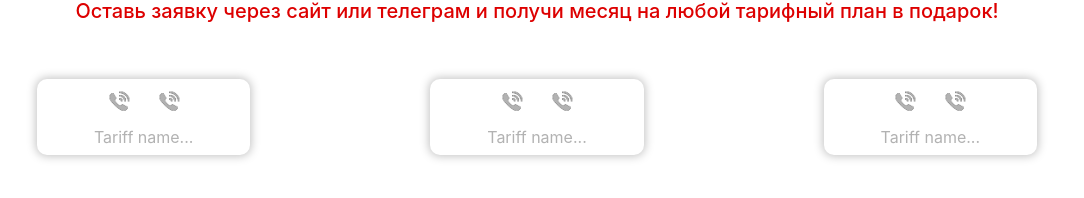
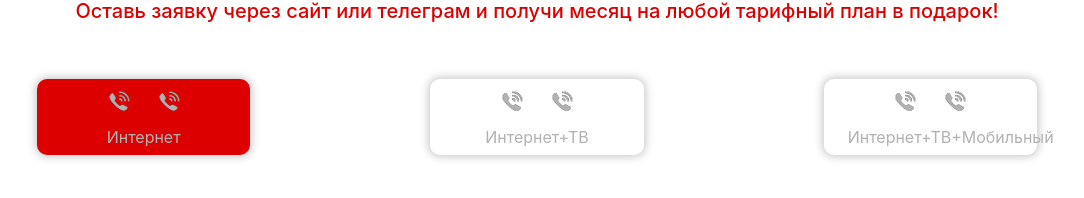
Before and after one commit to babo4ka/sanya_mts, a React (Create React App) app: page / in a window 1280 px wide. Shown: the part 474-672 px from the top of the page, without its empty margins (103-1187 px from the left). Built offline with nearby package versions, Linux system fonts and the light colour scheme.

Commit message:
19:16 21.03.2022

```diff
--- a/src/App.jsx
+++ b/src/App.jsx
@@ -29,15 +29,15 @@ function App() {
 
           {/* акция */}
           <div className="row justify-content-center action_holder mt-5">
-            <h5>{config.action}</h5>
+            <h5>{config.stock}</h5>
           </div>
           {/* конец акции */}
 
           {/* навигация по тарифам */}
           <div className="row justify-content-center mt-5 tariffs_nav_holder">
-            <TariffBtn/>
-            <TariffBtn/>
-            <TariffBtn/>
+            <TariffBtn name="Интернет" id="internet" className={config.tariffNav.active.className} active={true}/>
+            <TariffBtn name="Интернет+ТВ" id="internet_tv" className={config.tariffNav.inactive.className} active={false}/>
+            <TariffBtn name="Интернет+ТВ+Мобильный" id="internet_tv_phone" className={config.tariffNav.inactive.className} active={false}/>
           </div>
           {/* конец навигации по тарифам */}
         </div>
--- a/src/components/TariffBtn.jsx
+++ b/src/components/TariffBtn.jsx
@@ -1,17 +1,33 @@
 import './TariffBtn.scss'
 import icon from '../icons/gray/phone_gray.png'
+import $ from 'jquery'
+import { useEffect, useState } from 'react'
+const config = require('../config.json')
 
-const TariffBtn = () =>{
+const TariffBtn = (props) =>{
+
+    useEffect(async ()=>{
+        $(`#${props.id}`).on('click', ()=>{
+            setClassName(active?`${config.tariffNav.inactive.className} col-2 container btn_holder`:
+            `${config.tariffNav.active.className} col-2 container btn_holder`);
+
+
+            active = !active;
+        })
+    }, [])
+
+    const [className, setClassName] = useState(`${props.className} col-2 container btn_holder`)
+    let active = props.active;
 
     return(
-        <div className="col-2 container btn_holder">
+        <div className={className} id={props.id}>
             <div className="row justify-content-center mb-3" id="tariffs_icons">
                 <img className="col-6 tariff_icon" src={icon} alt=""></img>
                 <img className="col-6 tariff_icon" src={icon} alt=""></img>
             </div>
 
             <div className="row justify-content-center" id="tariffs_name">
-                <span className="col-12">Tariff name...</span>
+                <span className="col-12">{props.name}</span>
             </div>
         </div>
     )
--- a/src/components/TariffBtn.scss
+++ b/src/components/TariffBtn.scss
@@ -6,6 +6,8 @@
 
     box-shadow: 0px 0px 10px 1px rgba(0, 0, 0, 0.25);
     border-radius: 10px;
+
+    cursor: pointer;
 }
 
 #tariffs_icons, #tariffs_name{
@@ -22,3 +24,15 @@
     height: 25px;
     width: 50px;
 }
+
+// активный нав
+
+.tariff_nav_active{
+    background-color: #DD0000;
+    color: white;
+}
+
+.tariff_nav_inactive{
+    background-color: white;
+    color: #B2B2B2;
+}
--- a/src/config.json
+++ b/src/config.json
@@ -3,6 +3,16 @@
         "agent":"Ведущий специалист по домашним услугам ПАО МТС Александр",
         "phone":"8 - 917 - 292 - 84 - 45"
     },
-    "action":"Оставь заявку через сайт или телеграм и получи месяц на любой тарифный план в подарок!"
+
+    "stock":"Оставь заявку через сайт или телеграм и получи месяц на любой тарифный план в подарок!",
+
+    "tariffNav":{
+        "active":{
+            "className":"tariff_nav_active"
+        },
+        "inactive":{
+            "className":"tariff_nav_inactive"
+        }
+    }
 
 }
```
